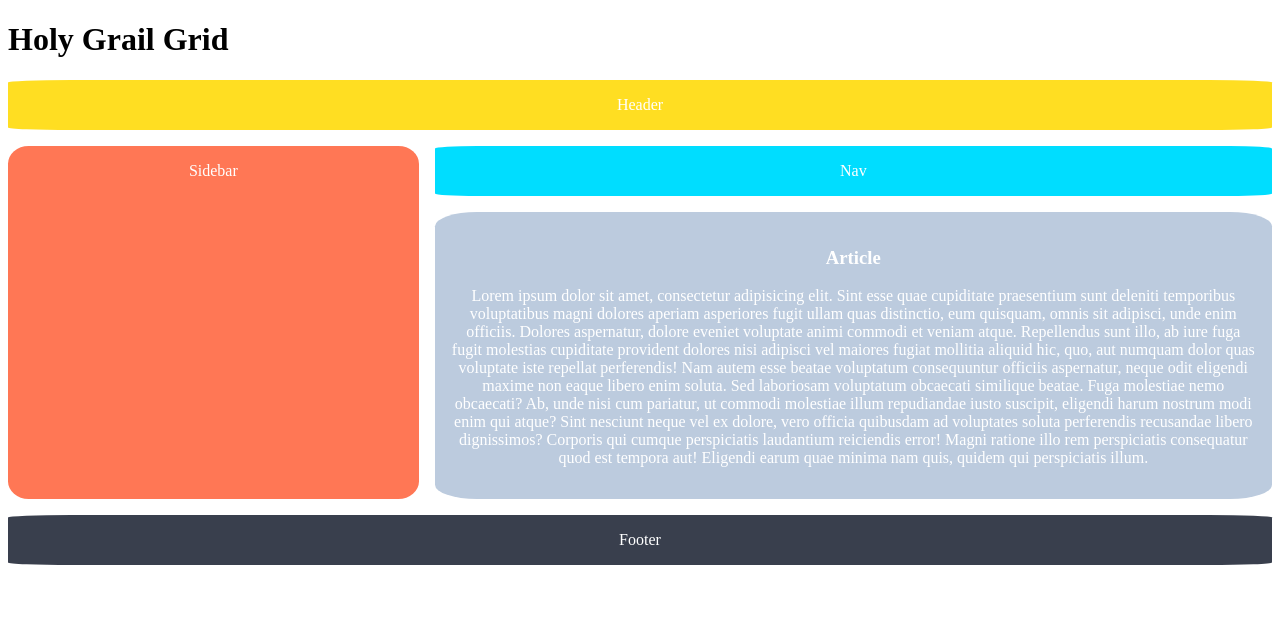
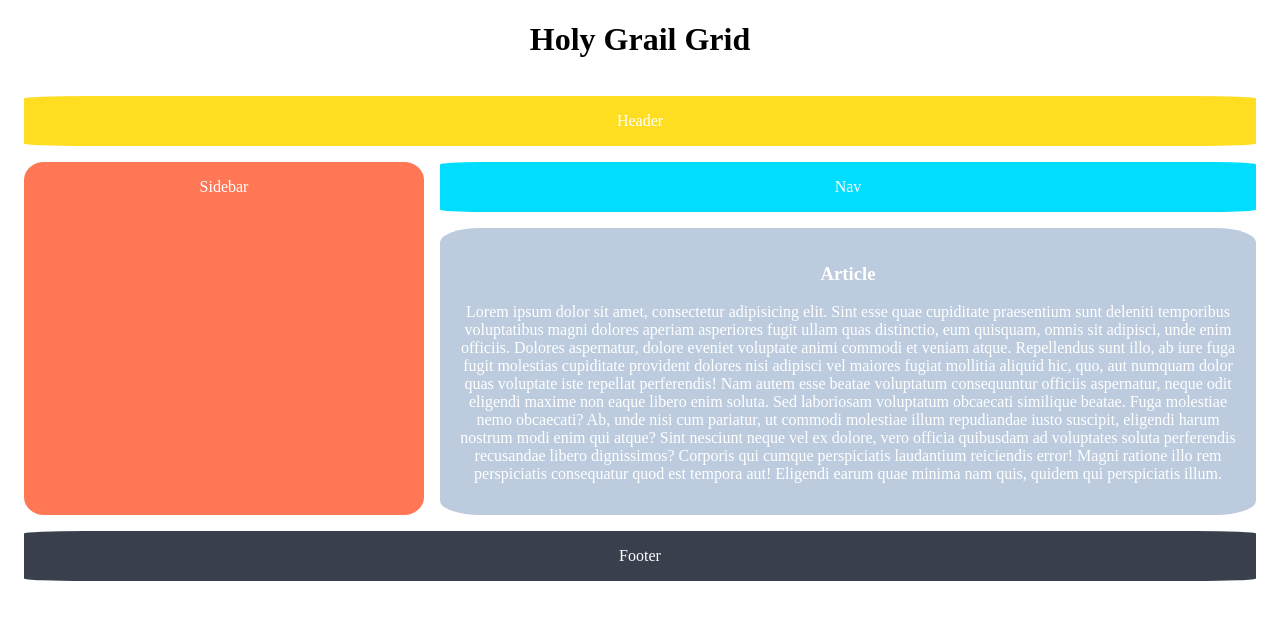
Before and after one commit to WekesaN/holygrailgrid, a plain HTML site: page index.html in a window 1280 px wide. Drawn offline with Linux system fonts and the light colour scheme.

Commit message:
addded my holy grail test screenshot

```diff
--- a/styles.css
+++ b/styles.css
@@ -3,6 +3,11 @@
   gap: 1em;
   grid-template-columns: repeat(3, 1fr);
   grid-auto-columns: minmax(100px, auto);
+  padding: 1em;
+}
+
+h1 {
+  text-align: center;
 }
 
 .grid > div {
```
Also changed, not shown: hgg.JPG (added).
